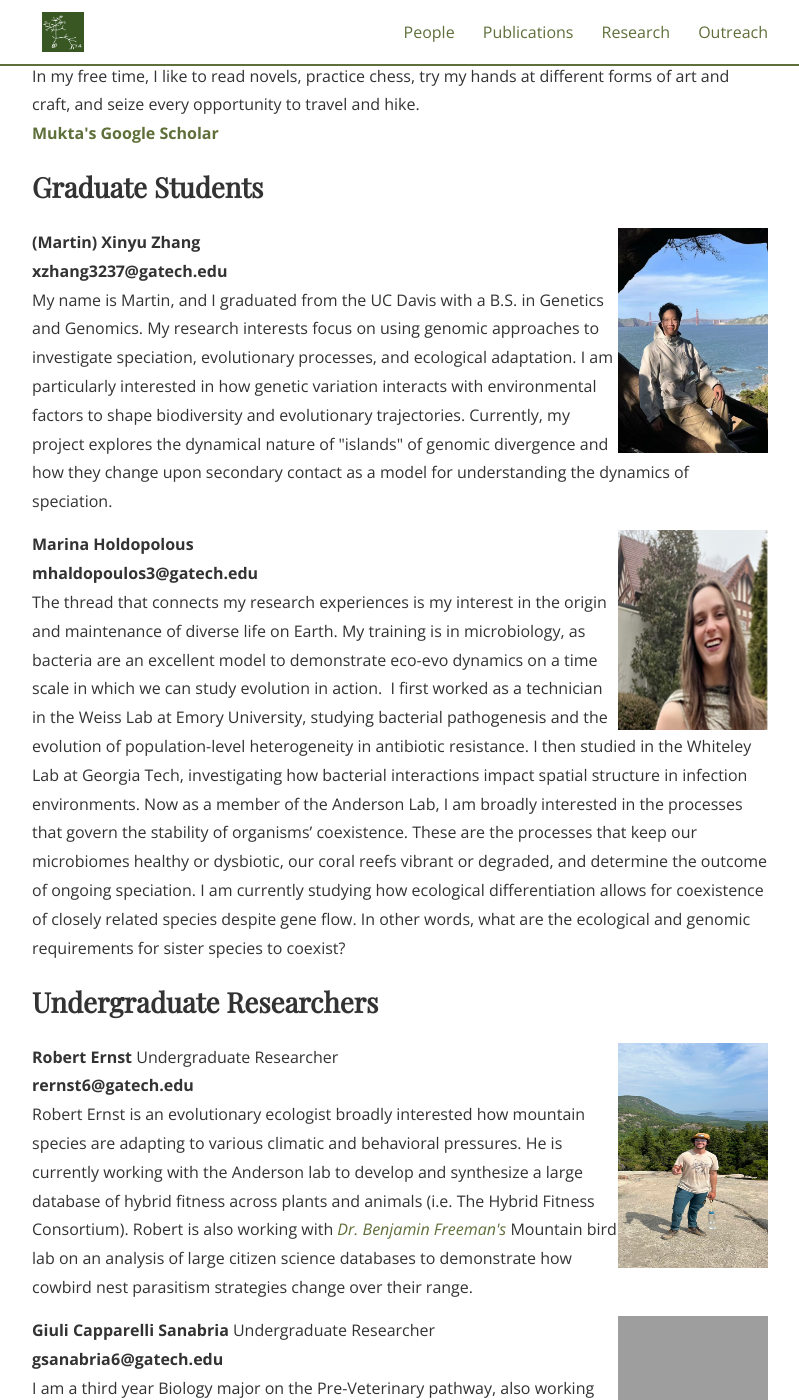
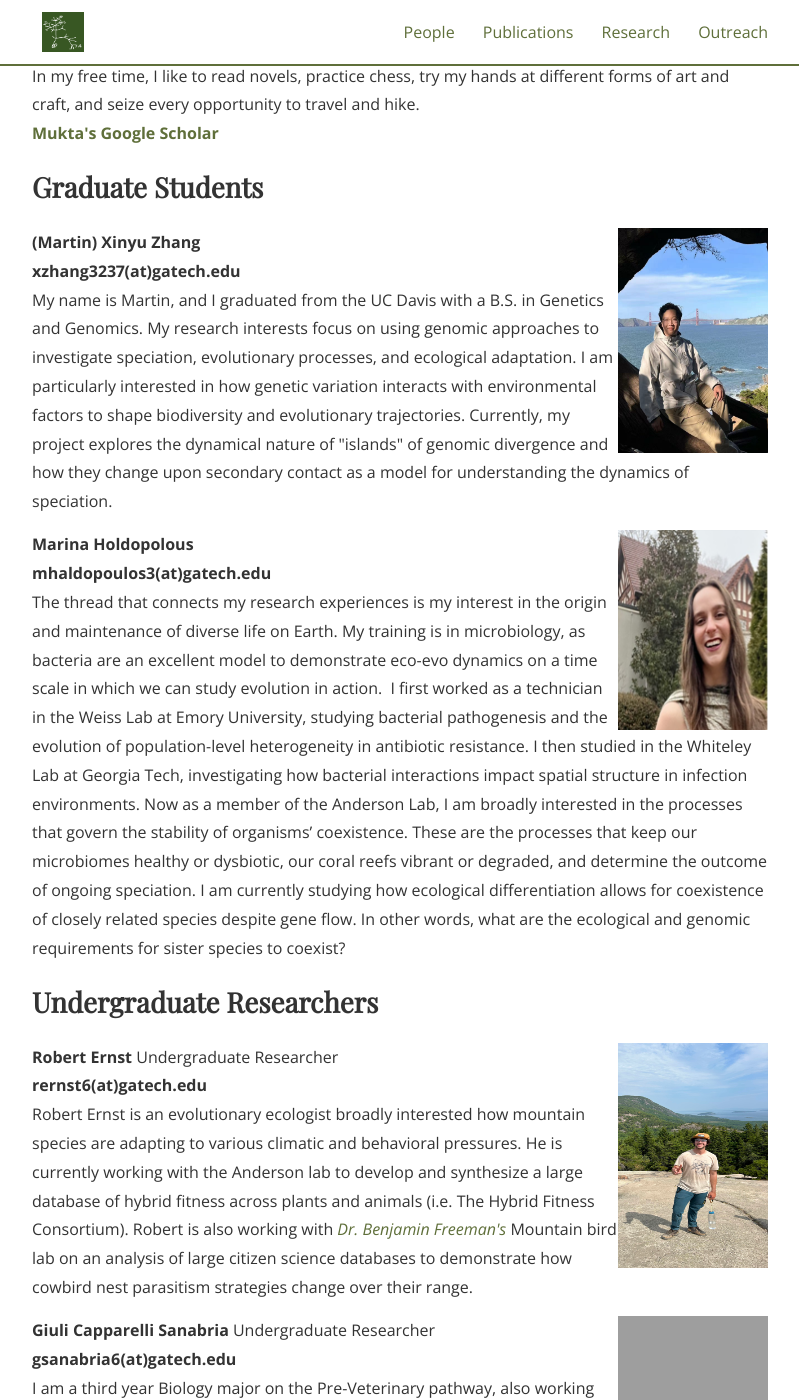
Before and after one commit to SeanASAnderson/SeanASAnderson.github.io, a Jekyll site: the page built from people.md, in a window 1280 px wide and 1400 px high, scrolled down 984 px. Shown: the whole window, without its empty margins (240-1039 px from the left). Built offline with Jekyll 4.4.1, drawn with Linux system fonts in a browser that asks for light colours; nearby versions of some CDN libraries; some web fonts are replaced; some of the changed text lies outside the part shown; grey boxes are pictures that could not be loaded.

Commit message:
obscured emails

```diff
--- a/people.md
+++ b/people.md
@@ -33,30 +33,30 @@ img {
 <h2>Graduate Students</h2>
 <p>
   <b>(Martin) Xinyu Zhang</b> <img src="/assets/martin_zhang.jpg" alt="Martin" style="width:150px;height:225px;">
-  <br><b>xzhang3237@gatech.edu</b>
+  <br><b>xzhang3237(at)gatech.edu</b>
    <br> My name is Martin, and I graduated from the UC Davis with a B.S. in Genetics and Genomics. My research interests focus on using genomic approaches to investigate speciation, evolutionary processes, and ecological adaptation. I am particularly interested in how genetic variation interacts with environmental factors to shape biodiversity and evolutionary trajectories. Currently, my project explores the dynamical nature of "islands" of genomic divergence and how they change upon secondary contact as a model for understanding the dynamics of speciation.
 </p>
 <p>
   <b>Marina Holdopolous </b> <img src="/assets/marina.jpg" alt="Marina" style="width:150px;height:200px;">
-  <br><b>mhaldopoulos3@gatech.edu</b>
+  <br><b>mhaldopoulos3(at)gatech.edu</b>
    <br> The thread that connects my research experiences is my interest in the origin and maintenance of diverse life on Earth. My training is in microbiology, as bacteria are an excellent model to demonstrate eco-evo dynamics on a time scale in which we can study evolution in action.  I first worked as a technician in the Weiss Lab at Emory University, studying bacterial pathogenesis and the evolution of population-level heterogeneity in antibiotic resistance. I then studied in the Whiteley Lab at Georgia Tech, investigating how bacterial interactions impact spatial structure in infection environments. Now as a member of the Anderson Lab, I am broadly interested in the processes that govern the stability of organisms’ coexistence. These are the processes that keep our microbiomes healthy or dysbiotic, our coral reefs vibrant or degraded, and determine the outcome of ongoing speciation. I am currently studying how ecological differentiation allows for coexistence of closely related species despite gene flow. In other words, what are the ecological and genomic requirements for sister species to coexist?
 </p>
 
 <h2>Undergraduate Researchers</h2>
 <p>
   <b>Robert Ernst</b> Undergraduate Researcher <img src="/assets/robert_ernst.jpg" alt="Bobby" style="width:150px;height:225px;">
-  <br><b>rernst6@gatech.edu</b>
+  <br><b>rernst6(at)gatech.edu</b>
    <br> Robert Ernst is an evolutionary ecologist broadly interested how mountain species are adapting to various climatic and behavioral pressures. He is currently working with the Anderson lab to develop and synthesize a large database of hybrid fitness across plants and animals (i.e. The Hybrid Fitness Consortium). Robert is also working with <a href="https://benjamingfreeman.com/"><i>Dr. Benjamin Freeman's </i></a> Mountain bird lab on an analysis of large citizen science databases to demonstrate how cowbird nest parasitism strategies change over their range.
 </p>
 
 <p>
   <b>Giuli Capparelli Sanabria</b> Undergraduate Researcher <img src="/assets/giuli_skunk.jpeg" alt="Giuli Skunk" style="width:150px;height:225px;">
-  <br><b>gsanabria6@gatech.edu</b>
+  <br><b>gsanabria6(at)gatech.edu</b>
    <br> I am a third year Biology major on the Pre-Veterinary pathway, also working towards a minor in Leadership Studies. My love for animals introduced me to the field of Ecology, and I am interested in understanding how species adapt to their environments, and the different adaptations throughout the animal kingdom. One important application of this idea is Hybrid Fitness: how well hybrid offspring survive and reproduce compared to their parents, a topic on which I've worked in this lab as part of the Hybrid Fitness Consortium. Outside of the lab, I am passionate about making education more accessible, and I always love a good book!
 </p>
 
 <p>
   <b>Niyathi Yamunan</b> Undergraduate Researcher <img src="/assets/niyathi.jpeg" alt="Niyathi" style="width:150px;height:225px;">
-  <br><b>nyamunan3@gatech.edu</b>
+  <br><b>nyamunan3(at)gatech.edu</b>
    <br> I am a first year Biochemistry major planning to complete the 5-year Bs/Ms program offered at Tech. Growing up, collecting the abundant fossils in my native Texas sparked my interest in the evolutionary history of our planet. I am currently working with the Anderson lab to develop a relational database containing data about the fitness of several species of plants and animals and their hybrid offspring. In my free time, I enjoy baking, embroidery, and building LEGO sets.
 </p>
```
